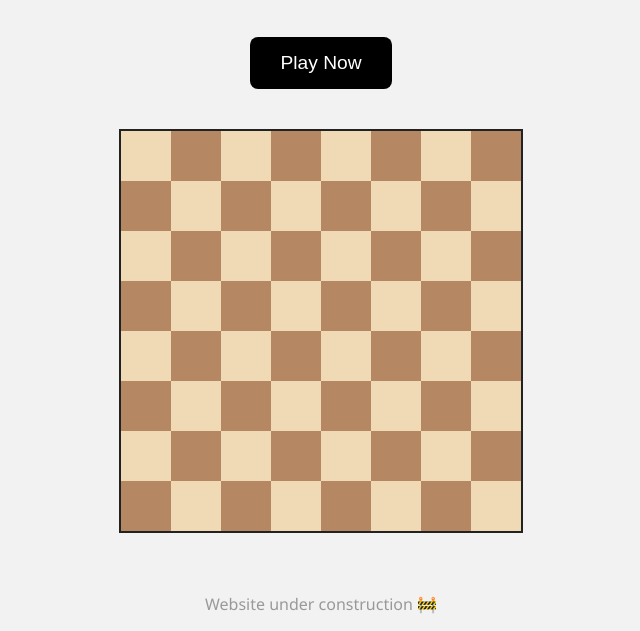
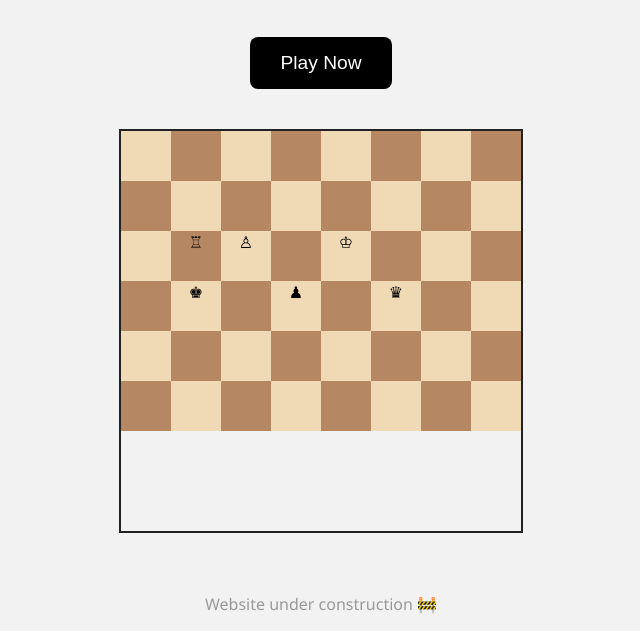
Before and after one commit to develop08-stack/sixgo, a plain HTML site: page index.html in a window 1280 px wide. Shown: the part 214-845 px from the top of the page, without its empty margins (319-959 px from the left). Drawn offline with Linux system fonts and the light colour scheme.

Commit message:
Update index.html

```diff
--- a/index.html
+++ b/index.html
@@ -23,22 +23,21 @@
       <!-- Loop 64 times manually -->
       <!-- Add alternating square-dark and square-light classes -->
       <!-- We'll generate it here manually -->
-      <!-- Row 1 -->
-      <div class="square light"></div><div class="square dark"></div><div class="square light"></div><div class="square dark"></div><div class="square light"></div><div class="square dark"></div><div class="square light"></div><div class="square dark"></div>
-      <!-- Row 2 -->
-      <div class="square dark"></div><div class="square light"></div><div class="square dark"></div><div class="square light"></div><div class="square dark"></div><div class="square light"></div><div class="square dark"></div><div class="square light"></div>
-      <!-- Row 3 -->
-      <div class="square light"></div><div class="square dark"></div><div class="square light"></div><div class="square dark"></div><div class="square light"></div><div class="square dark"></div><div class="square light"></div><div class="square dark"></div>
-      <!-- Row 4 -->
-      <div class="square dark"></div><div class="square light"></div><div class="square dark"></div><div class="square light"></div><div class="square dark"></div><div class="square light"></div><div class="square dark"></div><div class="square light"></div>
-      <!-- Row 5 -->
-      <div class="square light"></div><div class="square dark"></div><div class="square light"></div><div class="square dark"></div><div class="square light"></div><div class="square dark"></div><div class="square light"></div><div class="square dark"></div>
-      <!-- Row 6 -->
-      <div class="square dark"></div><div class="square light"></div><div class="square dark"></div><div class="square light"></div><div class="square dark"></div><div class="square light"></div><div class="square dark"></div><div class="square light"></div>
-      <!-- Row 7 -->
-      <div class="square light"></div><div class="square dark"></div><div class="square light"></div><div class="square dark"></div><div class="square light"></div><div class="square dark"></div><div class="square light"></div><div class="square dark"></div>
-      <!-- Row 8 -->
-      <div class="square dark"></div><div class="square light"></div><div class="square dark"></div><div class="square light"></div><div class="square dark"></div><div class="square light"></div><div class="square dark"></div><div class="square light"></div>
+     <!-- Custom 6-move layout -->
+<!-- Top 2 rows empty -->
+<div class="square light"></div><div class="square dark"></div><div class="square light"></div><div class="square dark"></div><div class="square light"></div><div class="square dark"></div><div class="square light"></div><div class="square dark"></div>
+<div class="square dark"></div><div class="square light"></div><div class="square dark"></div><div class="square light"></div><div class="square dark"></div><div class="square light"></div><div class="square dark"></div><div class="square light"></div>
+
+<!-- Row with white pieces -->
+<div class="square light"></div><div class="square dark">♖</div><div class="square light">♙</div><div class="square dark"></div><div class="square light">♔</div><div class="square dark"></div><div class="square light"></div><div class="square dark"></div>
+
+<!-- Row with black pieces -->
+<div class="square dark"></div><div class="square light">♚</div><div class="square dark"></div><div class="square light">♟</div><div class="square dark"></div><div class="square light">♛</div><div class="square dark"></div><div class="square light"></div>
+
+<!-- Bottom 2 rows empty -->
+<div class="square light"></div><div class="square dark"></div><div class="square light"></div><div class="square dark"></div><div class="square light"></div><div class="square dark"></div><div class="square light"></div><div class="square dark"></div>
+<div class="square dark"></div><div class="square light"></div><div class="square dark"></div><div class="square light"></div><div class="square dark"></div><div class="square light"></div><div class="square dark"></div><div class="square light"></div>
+
     </div>
 
     <p class="note">Website under construction 🚧</p>
```
